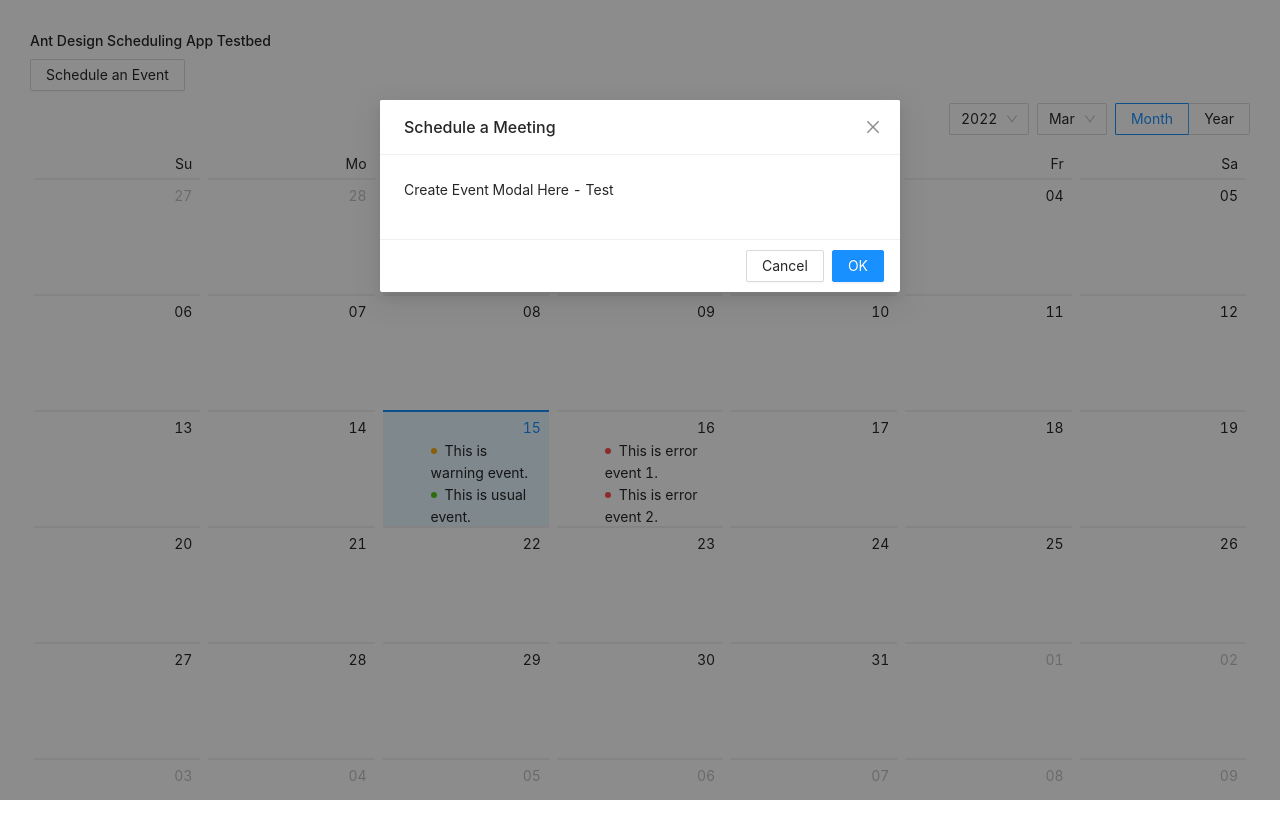
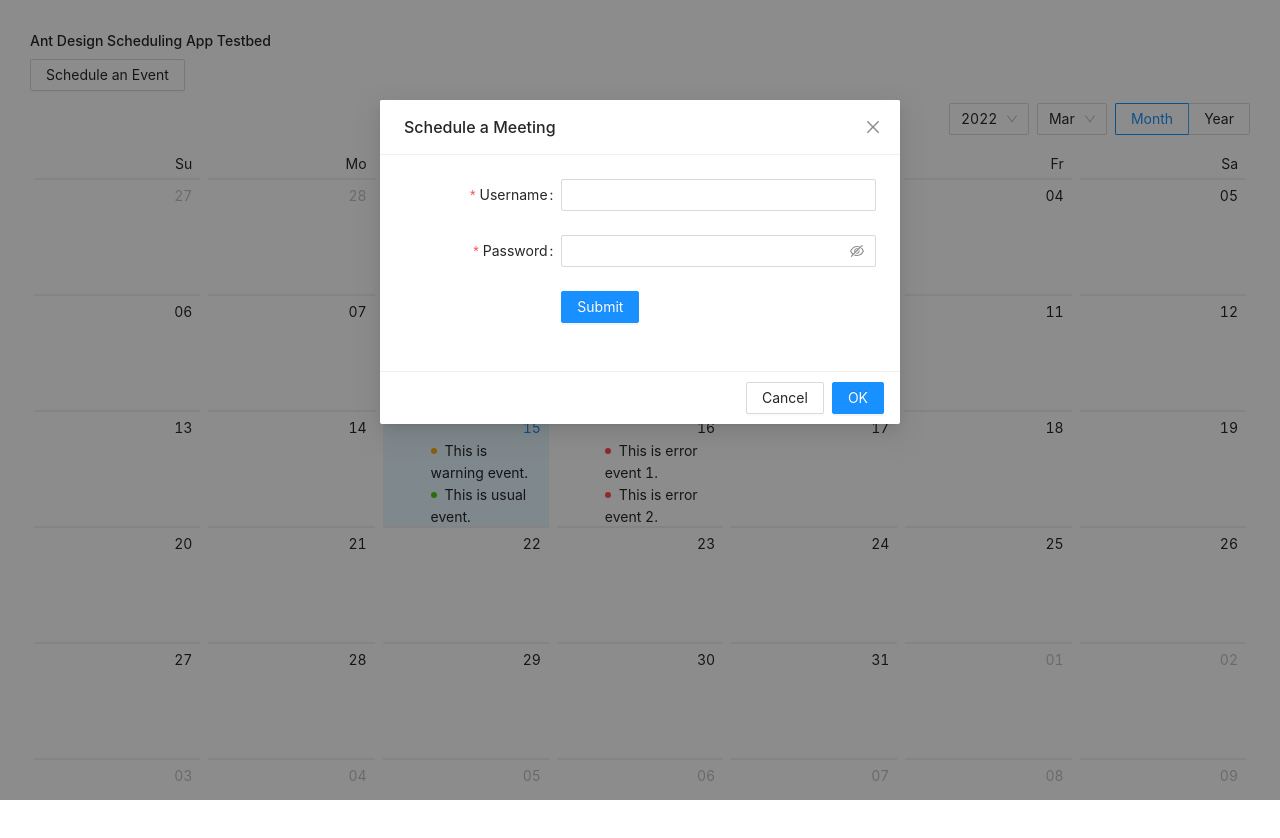
Before and after one commit to paulstgermain/calendar-test, a React (Create React App) app: page / in a window 1280 px wide. Both pictures are taken after a click on the button "Schedule an Event". Shown: the top 838 px of the page. Built offline with nearby package versions, Linux system fonts and the light colour scheme; the HTML template or start-up script is replaced by a standard one.

Commit message:
adds form to scheduling modal

```diff
--- a/src/components/ScheduleModal.js
+++ b/src/components/ScheduleModal.js
@@ -1,22 +1,65 @@
-import React, { useState } from 'react';
-import { Modal } from 'antd';
+import React, { useState } from "react";
+import { Modal, Form, Input, Button } from "antd";
 
 export default function ScheduleModal(props) {
   const { isModalVisible, setIsModalVisible, eventsArr, setEventsArr } = props;
 
   const handleOk = () => {
     setIsModalVisible(false);
-    }
+  };
 
   const handleCancel = () => {
     setIsModalVisible(false);
-    }
+  };
+
+  const onFinish = (values) => {
+    console.log("Success:", values);
+  };
+
+  const onFinishFailed = (errorInfo) => {
+    console.log("Failed:", errorInfo);
+  };
 
   return (
     <>
-            <Modal title="Schedule a Meeting" visible={isModalVisible} onOk={handleOk} onCancel={handleCancel}>
-                <p>Create Event Modal Here - Test</p>
+      <Modal
+        title="Schedule a Meeting"
+        visible={isModalVisible}
+        onOk={handleOk}
+        onCancel={handleCancel}
+      >
+        <Form
+          name="basic"
+          labelCol={{ span: 8 }}
+          wrapperCol={{ span: 16 }}
+          initialValues={{ type: "success" }}
+          onFinish={onFinish}
+          onFinishFailed={onFinishFailed}
+          autoComplete="off"
+        >
+          <Form.Item
+            label="Username"
+            name="username"
+            rules={[{ required: true, message: "Please input your username!" }]}
+          >
+            <Input />
+          </Form.Item>
+
+          <Form.Item
+            label="Password"
+            name="password"
+            rules={[{ required: true, message: "Please input your password!" }]}
+          >
+            <Input.Password />
+          </Form.Item>
+
+          <Form.Item wrapperCol={{ offset: 8, span: 16 }}>
+            <Button type="primary" htmlType="submit">
+              Submit
+            </Button>
+          </Form.Item>
+        </Form>
       </Modal>
     </>
-    )
+  );
 }
```
Lines whose indentation alone changed are shown as unchanged.
